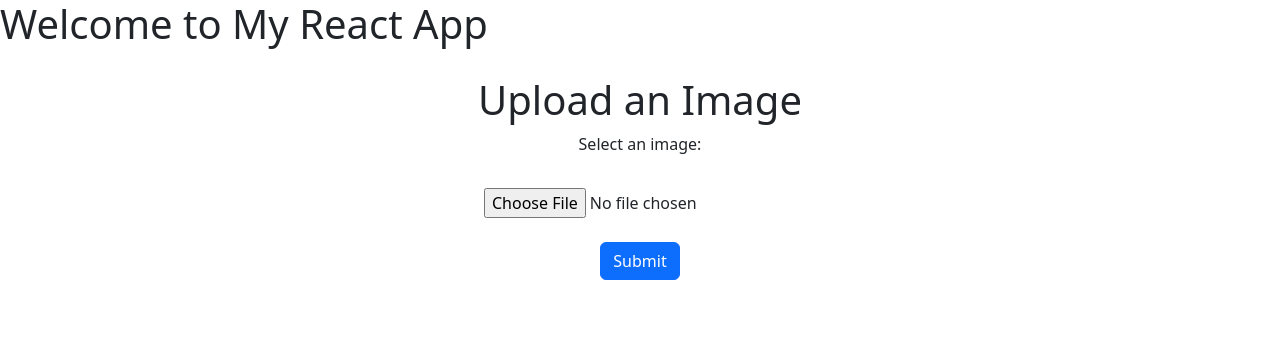
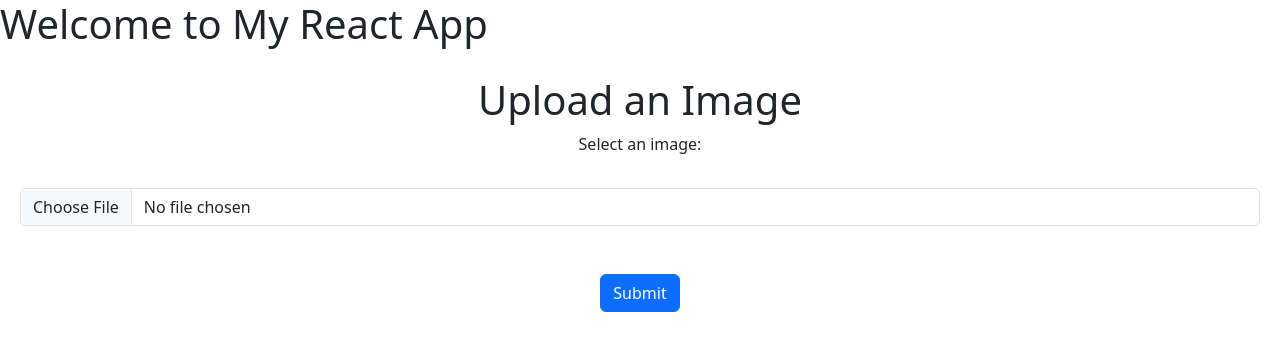
Before and after one commit to Lahirusampath2000/plant-disease-detection, a React (Create React App) app in the folder frontend/: page / in a window 1280 px wide. Shown: the top 350 px of the page. Built offline with nearby package versions, Linux system fonts and the light colour scheme; a small style sheet from the web is missing.

Commit message:
input field style

```diff
--- a/frontend/src/components/imageUpload.js
+++ b/frontend/src/components/imageUpload.js
@@ -9,7 +9,7 @@ function ImageUpload() {
         <label for="image">Select an image:</label>
         <br/>
         <br/>
-        <input type="file" id="image" name="image" accept="image/*" />
+        <input class="form-control" type="file" id="formFile" />
         <br/>
         <br/>
         <button type="submit" class="btn btn-primary">Submit</button>
```
